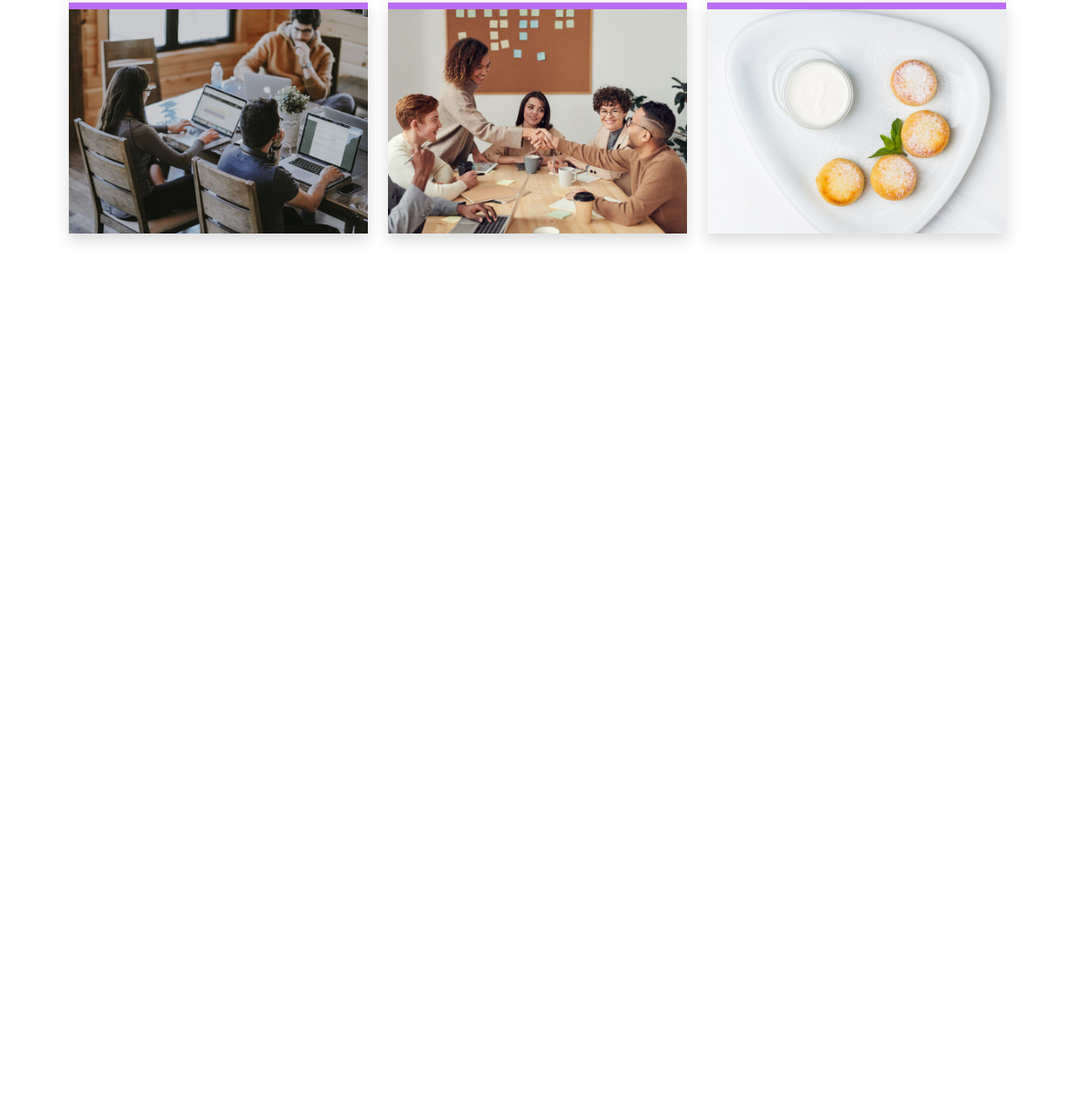
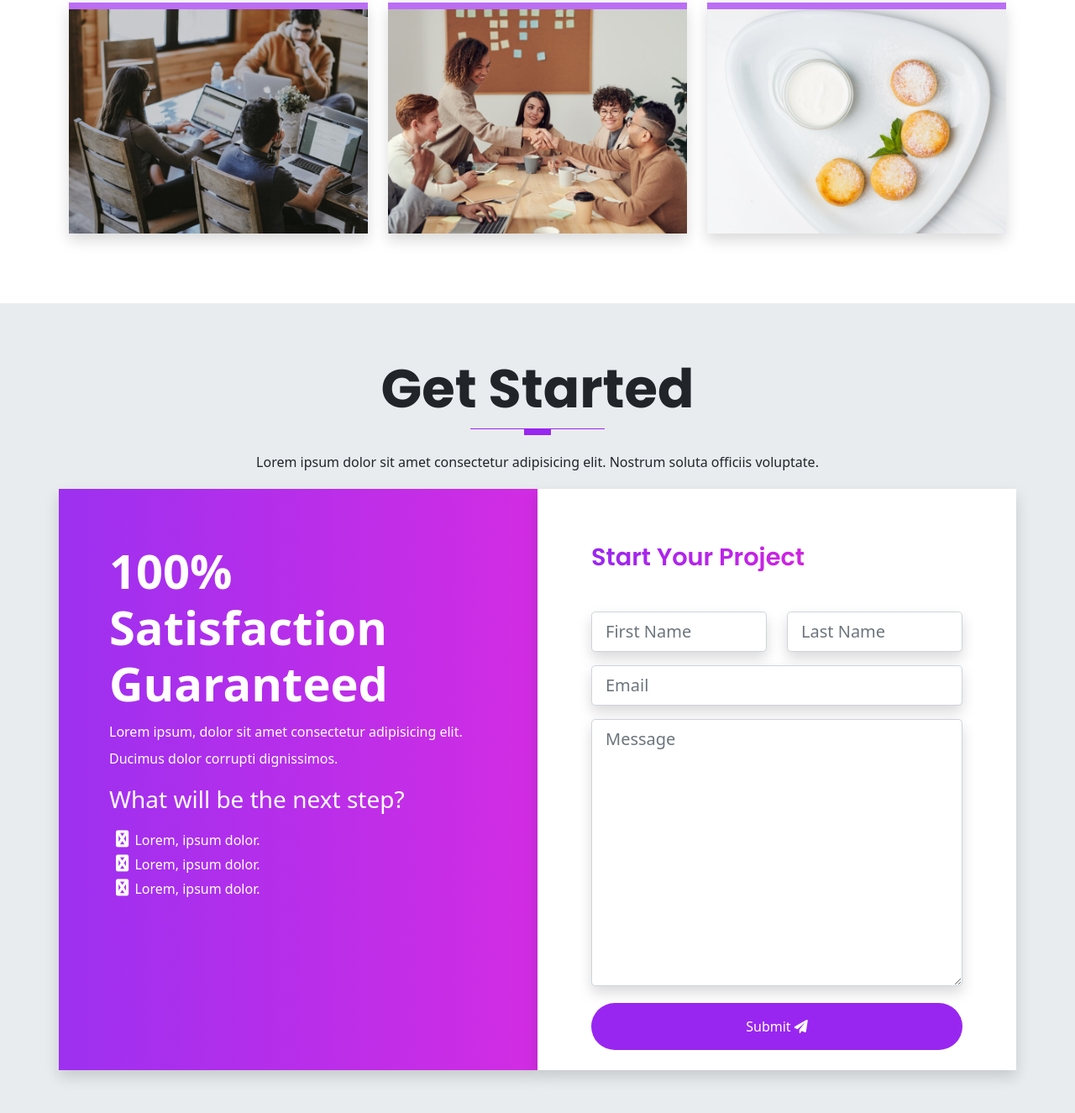
Before and after one commit to lorainecalamba/portfolio, a website: page index.html in a window 1280 px wide. Shown: the part 5738-7063 px from the top of the page at 84% size. Before the commit the page ends 6099 px from the top, so only its background shows below. Drawn offline with Linux system fonts and the light colour scheme.

Commit message:
create and styling contact section

```diff
--- a/index.html
+++ b/index.html
@@ -673,6 +673,59 @@
       </div>
     </section>
 
+    <!-- start of get-startede section -->
+    <section id="contact" class="get-started">
+      <div class="container">
+        <div class="row text-center">
+          <h1 class="display-3 fw-bold text-capitalize">Get started</h1>
+          <div class="heading-line"></div>
+          <p class="lh-lg">Lorem ipsum dolor sit amet consectetur adipisicing elit. Nostrum soluta officiis voluptate.</p>
+        </div>
+
+        <!-- start cta content -->
+        <div class="row text-white">
+          <div class="col-12 col-lg-6 gradient shadow p=3">
+            <div class="cta-info w-100">
+              <h4 class="display-4 fw-bold">
+                100% Satisfaction Guaranteed
+              </h4>
+              <p class="lh-lg">Lorem ipsum, dolor sit amet consectetur adipisicing elit. Ducimus dolor corrupti dignissimos.</p>
+              <h3 class="display-3--brief">What will be the next step?</h3>
+              <ul class="cta-info__list">
+                <li>Lorem, ipsum dolor.</li>
+                <li>Lorem, ipsum dolor.</li>
+                <li>Lorem, ipsum dolor.</li>
+              </ul>
+            </div>
+          </div>
+          <div class="col-12 col-lg-6 bg-white shadow p-3">
+            <div class="form w-100 pb-2">
+              <h4 class="display-3--title mb-5">Start your project</h4>
+              <form action="#" class="row">
+                <div class="col-lg-6 col-md-6 mb-3">
+                  <input type="text" placeholder="First Name" id="inputFirstName" class="form-control shadow form-control-lg">
+                </div>
+                <div class="col-lg-6 col-md-6 mb-3">
+                  <input type="text" placeholder="Last Name" id="inputLastName" class="form-control shadow form-control-lg">
+                </div>
+                <div class="col-lg-12 mb-3">
+                  <input type="email" placeholder="Email" id="inputEmail" class="form-control shadow form-control-lg">
+                </div>
+                <div class="col-lg-12 mb-3">
+                  <textarea name="message" id="message" placeholder="Message" cols="30" rows="10" class="form-control shadow form-control-lg"></textarea>
+                </div>
+                <div class="text-center d-grid mt-1">
+                  <button type="button" class="btn btn-primary rounded-pill pt-3 pb-3">
+                    Submit <i class="fas fa-paper-plane"></i>
+                  </button>
+                </div>
+              </form>
+            </div>
+          </div>
+        </div>
+      </div>
+    </section>
+
     <script src="assets/vendor/js/glightbox.min.js"></script>
     <script type="text/javascript">
       const lightbox = GLightbox({
--- a/scss/components/_typography.scss
+++ b/scss/components/_typography.scss
@@ -72,3 +72,8 @@
   border-right: 0.1rem solid $gray-300;
   height: 100%;
 }
+
+// gradient bg
+.gradient {
+  background: linear-gradient(to right, rgba($primary, 0.95), rgba($secondary, 0.95));
+}
--- a/scss/sections/_get-started.scss
+++ b/scss/sections/_get-started.scss
@@ -0,0 +1,44 @@
+@use '../custom'as *;
+@use '../components/mixins'as *;
+
+.get-started {
+  padding: 4rem 0;
+  background-color: $gray-200;
+}
+
+.cta-info {
+  padding: 3rem;
+  margin: 1rem 0;
+
+  &__list {
+    position: relative;
+    list-style-type: none;
+    display: block;
+    padding-top: 0.5rem;
+    padding-left: 0.5rem;
+    margin-bottom: 0.7rem;
+
+    li:before {
+      font-family: "Font Awesome 6 Brands";
+      content: "\f00c";
+      font-weight: 600;
+      margin-right: 0.5rem;
+      font-size: 1.2rem;
+    }
+  }
+}
+
+.form {
+  padding: 3rem;
+
+  button {
+    border: none;
+    color: $white;
+
+    a {
+      color: $white;
+      text-decoration: none;
+      text-transform: capitalize;
+    }
+  }
+}
```
Also changed, not shown: assets/css/fontawesome.css, assets/css/style.css, 1 other file.
